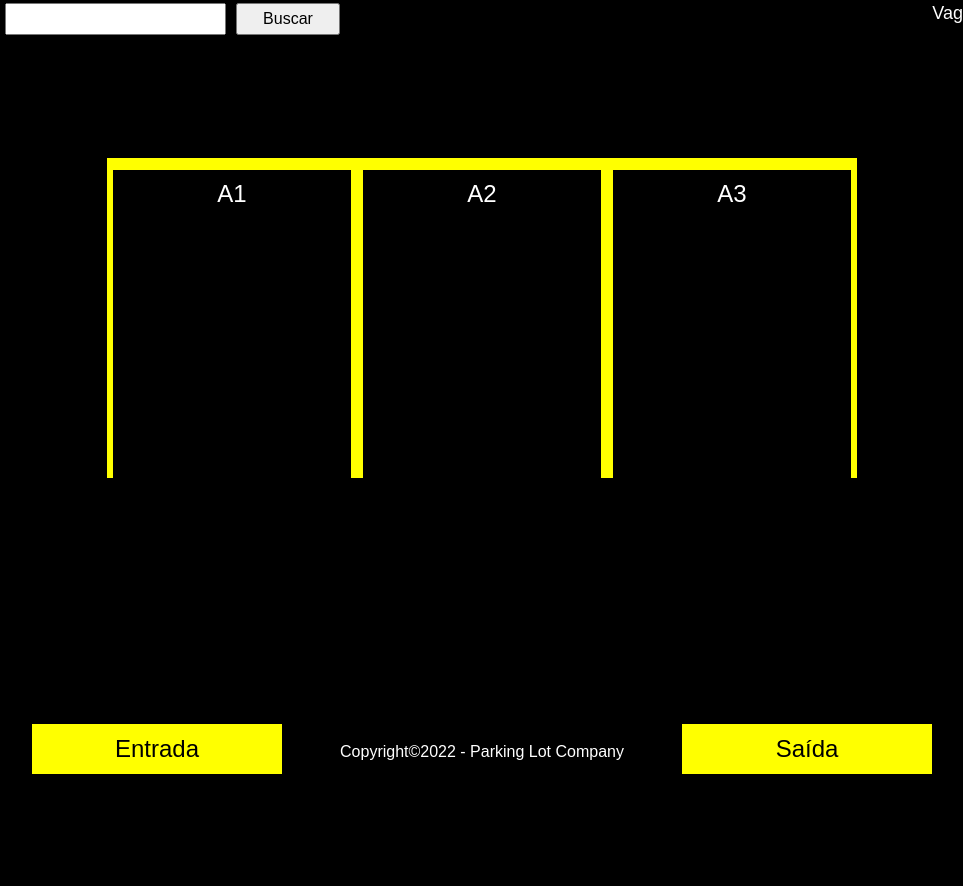
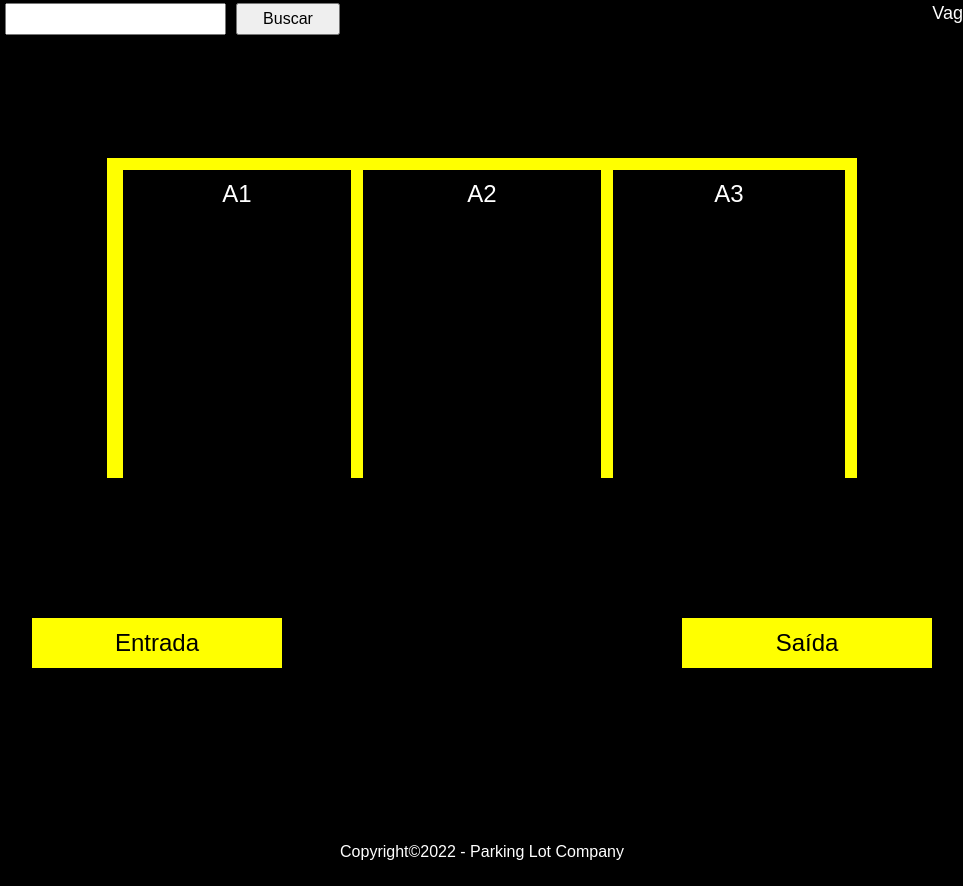
Before and after one commit to KaioPratess/parking-lot, a plain HTML site: page index.html in a window 1280 px wide. Shown: the part 226-1112 px from the top of the page, without its empty margins (158-1121 px from the left). Before the commit the page ends 1012 px from the top, so only its background shows below. Drawn offline with Linux system fonts and the light colour scheme; no server answers.

Commit message:
Fix style bugs

```diff
--- a/index.html
+++ b/index.html
@@ -32,11 +32,11 @@
     <p>Vagas disponíveis: <span class="available-spots">3</span></p>
   </section>
   <section class="parking-sec">
-    <div class="path">
-      <div class="entry">Entrada</div>
-      <div class="exit">Saída</div>
-    </div>
   </section>
+  <div class="path">
+    <div class="entry">Entrada</div>
+    <div class="exit">Saída</div>
+  </div>
   <div class="modal-bg">
     <div class="modal">
       <div>
--- a/style.css
+++ b/style.css
@@ -108,10 +108,10 @@ body {
 }
 
 .parking-spot:nth-child(1) {
-  border-left: 12px solid yellow;
+  border-left: 16px solid yellow;
 }
 
-.parking-spot:nth-child(6) {
+.parking-spot:nth-child(3) {
   border-right: 12px solid yellow;
 }
 
@@ -138,8 +138,7 @@ body {
   display: flex;
   width: 100%;
   gap: 400px;
-  position: absolute;
-  bottom: -200px;
+  margin-top: 100px;
   justify-content: center;
 }
 
@@ -209,6 +208,6 @@ tr, td, th {
 .footer {
   text-align: center;
   padding: 25px;
-  margin-top: 200px;
+  margin-top: 150px;
   color: white;
 }
```
